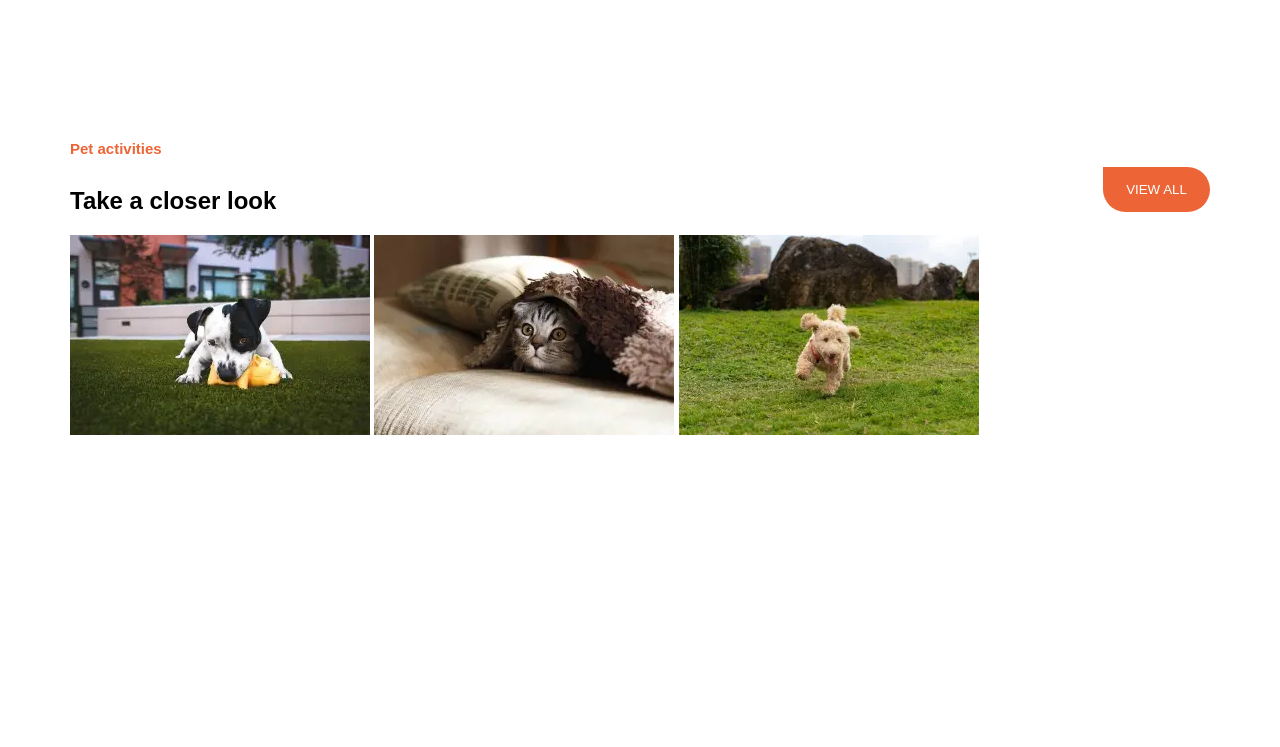
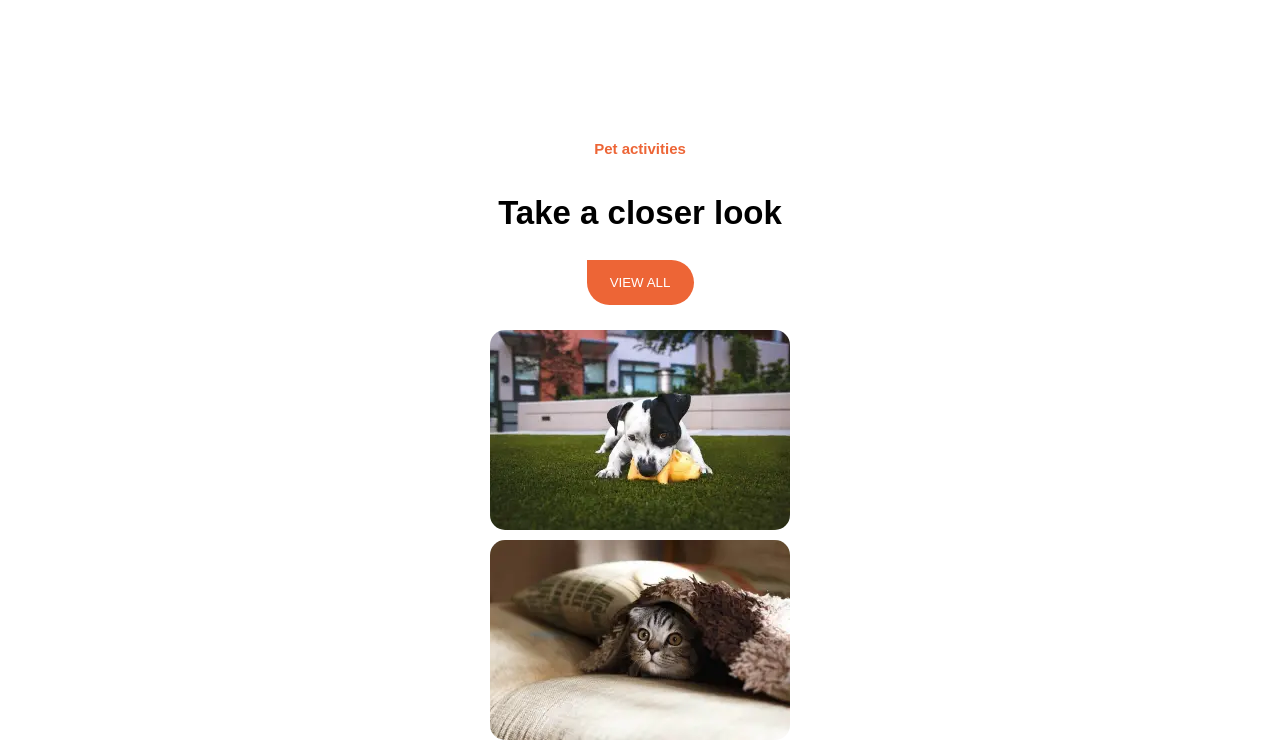
Before and after one commit to victorandujar/202301-w1ch4-Victor-Andujar, a website built with Parcel: page src/index.html in a window 1280 px wide. Shown: the top 747 px of the page. Built offline with nearby package versions, Linux system fonts and the light colour scheme; files whose address does not match are found by name.

Commit message:
add photos section styles

```diff
--- a/src/css/style.css
+++ b/src/css/style.css
@@ -24,13 +24,17 @@ body {
 }
 
 .main-content__title {
+  display: flex;
+  justify-content: center;
   color: var(--color-main);
   font-size: 15px;
 }
 
 .subheader {
   display: flex;
-  justify-content: space-between;
+  align-items: center;
+  flex-direction: column;
+  font-size: 22px;
 }
 
 .subheader__button {
@@ -41,3 +45,16 @@ body {
   width: 107px;
   height: 45px;
 }
+
+.main-photos {
+  display: flex;
+  flex-direction: column;
+  gap: 2;
+  align-items: center;
+  padding-top: 15px;
+}
+
+.main-photos__photo {
+  border-radius: 15px;
+  margin-top: 10px;
+}
```
